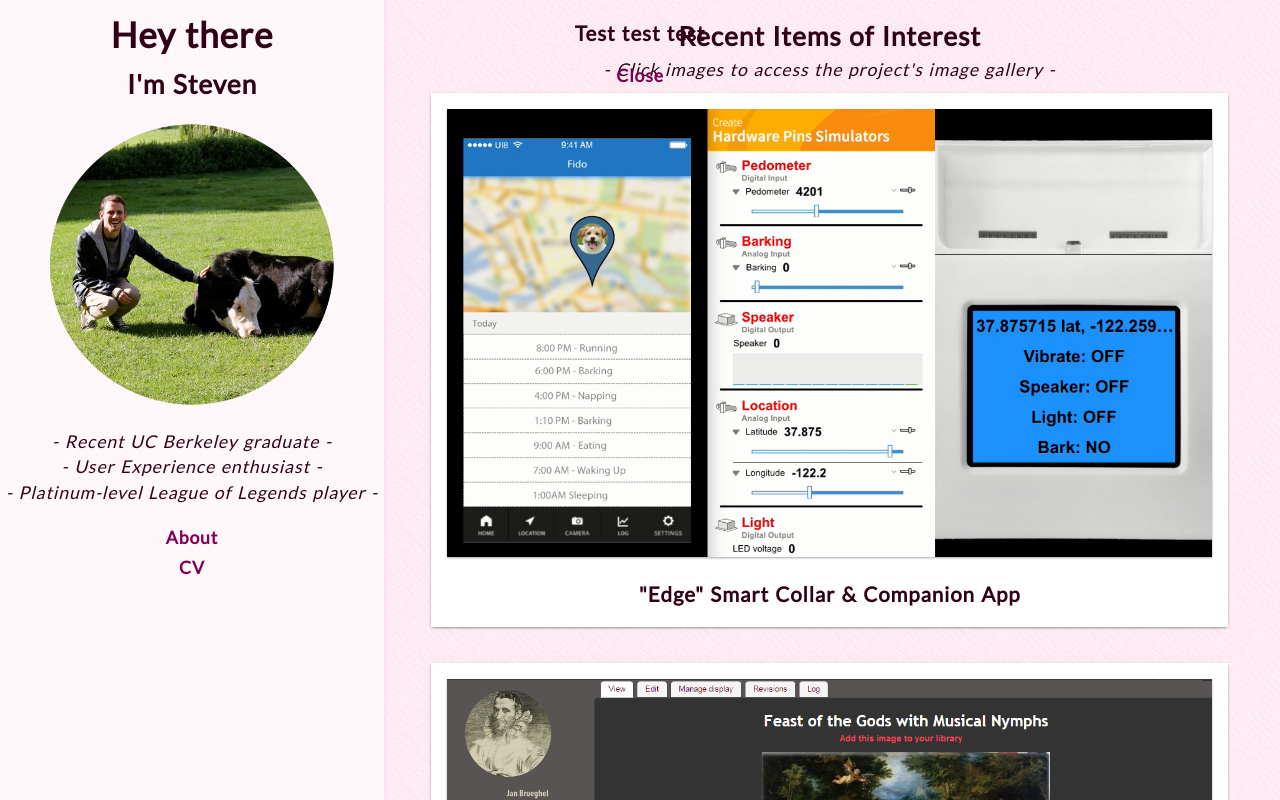
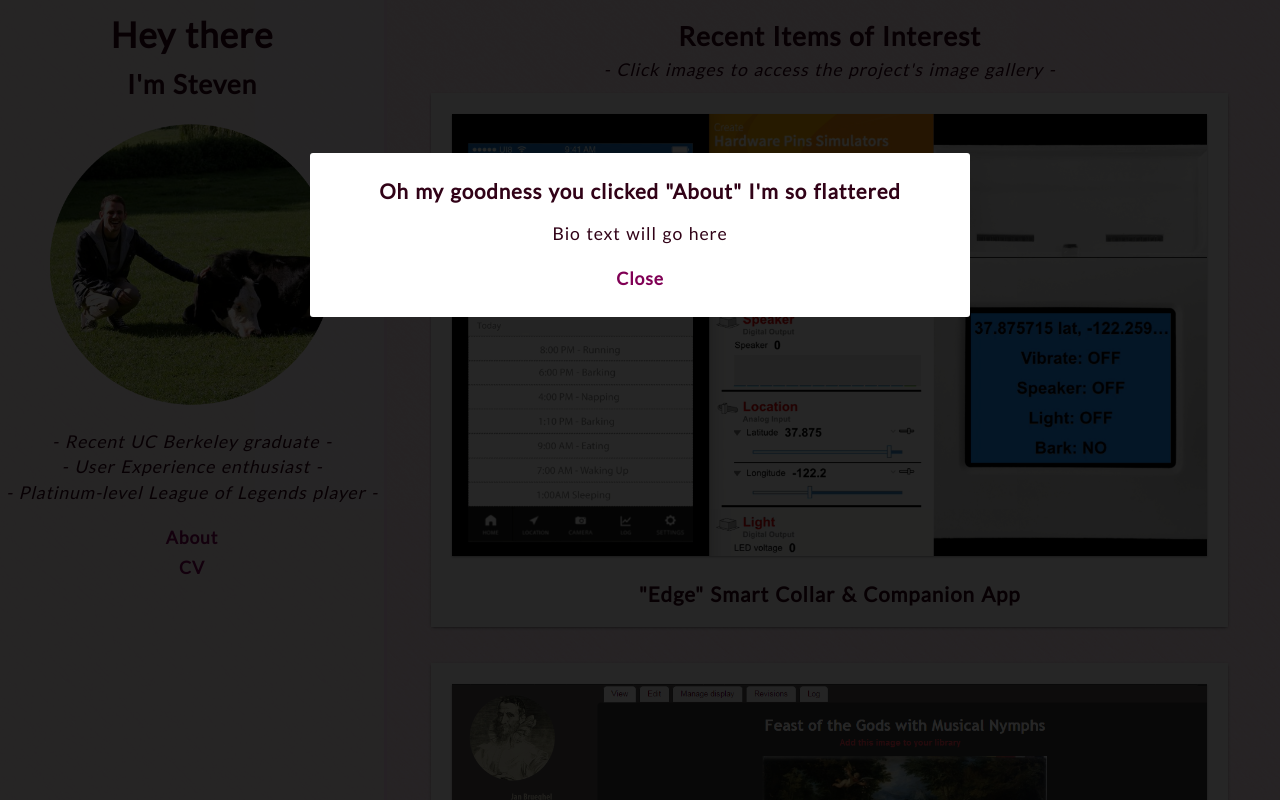
Before and after one commit to stevenbaum/stevenbaum.github.io, a plain HTML site: page index.html in a window 1280 px wide. Both pictures are taken after a click on the link "About". Shown: the top 800 px of the page. Drawn offline with Linux system fonts and the light colour scheme.

Commit message:
Images and transitions
added design images for ISD, new Brueghel photo, added transition
effects for bio

```diff
--- a/css/indexStyle.css
+++ b/css/indexStyle.css
@@ -61,10 +61,6 @@ a:hover {
 	border-radius: 2px;
 }
 
-.links:hover {
-
-}
-
 .modaldialogue {
 	position: fixed;
 	top: 0;
@@ -74,21 +70,33 @@ a:hover {
 	pointer-events: none;
 	opacity: 0;
 	z-index: 9999;
-	background-color:
+	background: rgba(0,0,0,0.85);
 
-	-webkit-transition: opacity 250ms ease-in;
-	-moz-transition: opacity 250ms ease-in;
-	transition: opacity 250ms ease-in;
+	-webkit-transition: opacity 300ms ease-in, padding-top 300ms ease-in;
+	-moz-transition: opacity 300ms ease-in, padding-top 300ms ease-in;
+	transition: opacity 300ms ease-in, padding-top 300ms ease-in;
 }
 
 .modaldialogue:target {
+	padding-top: 25px;
 	opacity: 1;
 	pointer-events: auto;
+
+	/*-webkit-transform: translateY(-25px);
+	transform: translateY(-25px);
+
+	-webkit-transition: translateY 250ms ease-in;
+	-moz-transition: translateY 250ms ease-in;
+    transition: translateY 250ms ease-in;*/
 }
 
 .modaltext {
 	position: relative;
-
+	border-radius: 3px;
+	margin: 10% auto;
+	padding: 5px;
+	background-color: white;
+	width: 650px;
 }
 
 .cardsheet {
@@ -96,7 +104,7 @@ a:hover {
 	left: 30%;
 	max-width: 70%;
 	display: flex;
-	flex-wrap: wrap;
+	flex-direction: column;
 	justify-content: center;
 }
 
@@ -133,14 +141,19 @@ a:hover {
 	box-shadow: 0px 1px 2px rgba(0,0,0,0.34);
 }
 
+.imglink {
+	display: inline-block;
+	transition: background-color 0.4s ease-out;
+	height: 100%;
+	padding: 5px;
+	line-height: 0;
+}
+
+.imglink:hover {
+	background-color: #ffe433;
+	transition: none;
+}
+
 .hidden {
 	display: none;
 }
-
-.cardImage:hover {
-
-}
-
-.itemTitle {
-
-}
--- a/index.html
+++ b/index.html
@@ -22,9 +22,23 @@
 			</p>
 			<p class="links">
 				<a class="about" href="#aboutModal">About</a><br>
-				<a class="cv" href="assets/StevenBaum_Site_Resume.pdf" target="new">CV</a>
+				<a class="cv" href="assets/StevenBaumResume.pdf" target="new">CV</a>
 			</p>
 		</div>
+
+		<!-- HTML for modal info box, only appears when "about" is clicked -->
+		<div id="aboutModal" class="modaldialogue">
+			<div class="modaltext">
+				<h3>Oh my goodness you clicked "About" I'm so flattered</h3>
+				<p>
+					Bio text will go here
+				</p>
+				<h4>
+					<a href="#close" title="Close" class="close">Close</a>
+				<h4>
+			</div>
+		</div>
+		<!-- end of modal info box HTML -->
 
 		<div class="cardsheet">
 			<div class="portfolioHeader">
@@ -38,7 +52,7 @@
 			<!-- Edge Dog Collar -->
 			<div class="project-item">
 				<div class="card">
-					<a href="assets/edgeCollar/home_with_simulator.png" data-lightbox="collar" data-title="Caption">
+					<a class="imglink" href="assets/edgeCollar/home_with_simulator.png" data-lightbox="collar" data-title="Caption">
 						<img class="cardImage" src="assets/edgeCollar/home_with_simulator.png">
 					</a>
 					<a href="assets/edgeCollar/camera_with_simulator.png" data-lightbox="collar" data-title="Caption2">
@@ -47,14 +61,25 @@
 					<a href="assets/edgeCollar/bark_alert_with_simulator.png" data-lightbox="collar" data-title="Caption3">
 						<img class="hidden" src="assets/edgeCollar/bark_alert_with_simulator.png">
 					</a>
+
+					<!-- Design & Sketches (move to separate tab eventually) -->
+					<a href="assets/edgeCollar/storyboards.png" data-lightbox="collar" data-title="Caption4">
+						<img class="hidden" src="assets/edgeCollar/storyboards.png">
+					</a>
+					<a href="assets/edgeCollar/edge_balsamiqs.png" data-lightbox="collar" data-title="Caption5">
+						<img class="hidden" src="assets/edgeCollar/edge_balsamiqs.png">
+					</a>
 					<h3 class="itemTitle">"Edge" Smart Collar & Companion App</h3>
 				</div>
 			</div>
 			<!-- Brueghel Catalogue -->
 			<div class="project-item">
 				<div class="card">
-					<a href="assets/brueghelCatalogue/paintingDark_2_trimmed.png" data-lightbox="brueghel" data-title="Caption">
+					<a class="imglink" href="assets/brueghelCatalogue/paintingDark_2_trimmed.png" data-lightbox="brueghel" data-title="Caption">
 						<img class="cardImage" src="assets/brueghelCatalogue/paintingDark_2_trimmed.png">
+					</a>
+					<a href="assets/brueghelCatalogue/painting_v2.png" data-lightbox="brueghel" data-title="Captionn">
+						<img class="hidden" src="assets/brueghelCatalogue/painting_v2.png">
 					</a>
 					<a href="assets/brueghelCatalogue/genreBrowse_zoomout.png" data-lightbox="brueghel" data-title="Caption2">
 						<img class="hidden" src="assets/brueghelCatalogue/genreBrowse_zoomout.png">
@@ -68,7 +93,7 @@
 			<!-- TH Site -->
 			<div class="project-item">
 				<div class="card">
-					<a href="assets/THsite/TH_home.png" data-lightbox="TH" data-title="Caption">
+					<a class="imglink" href="assets/THsite/TH_home.png" data-lightbox="TH" data-title="Caption">
 						<img class="cardImage" src="assets/THsite/TH_home_scaled.png">
 					</a>
 					<a href="assets/THsite/TH_info_2.png" data-lightbox="TH" data-title="Caption2">
@@ -83,7 +108,7 @@
 			<!-- ISD Desktop Client -->
 			<div class="project-item">
 				<div class="card">
-					<a href="assets/ISD/isd_home.png" data-lightbox="isd" data-title="Caption">
+					<a class="imglink" href="assets/ISD/isd_home.png" data-lightbox="isd" data-title="Caption">
 						<img class="cardImage" src="assets/ISD/isd_home.png">
 					</a>
 					<a href="assets/ISD/isd_configure.png" data-lightbox="isd" data-title="Caption2">
@@ -97,17 +122,6 @@
 			</div>
 		</div>
 
-		<!-- HTML for modal info box, only appears when "about" is clicked -->
-		<div id="aboutModal" class="modaldialogue">
-			<div class="modaltext">
-				<h3>Test test test</h3>
-				<p>
-					<a href="#close" title="Close" class="close">Close</a>
-				</p>
-			</div>
-		</div>
-		<!-- end of modal info box HTML -->
-
 		<script type="text/javascript" src="js/lightbox-plus-jquery.js"></script>
 	</body>
 </html>
```
Also changed, not shown: assets/brueghelCatalogue/painting_v2.png (added), assets/edgeCollar/edge_balsamiqs.png (added), assets/edgeCollar/storyboards.png (added), 1 other file.
